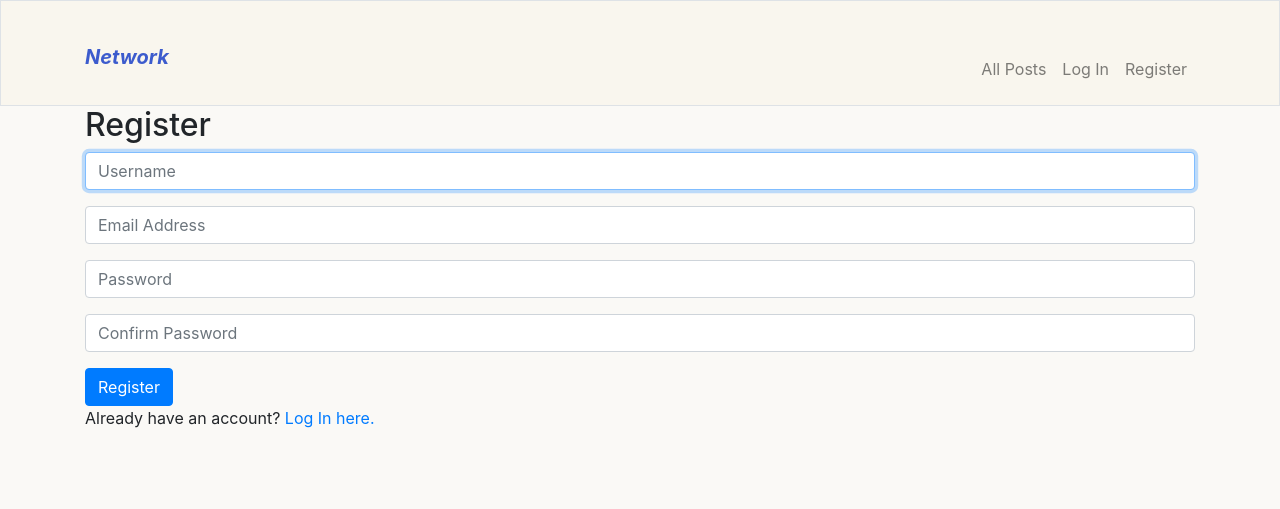
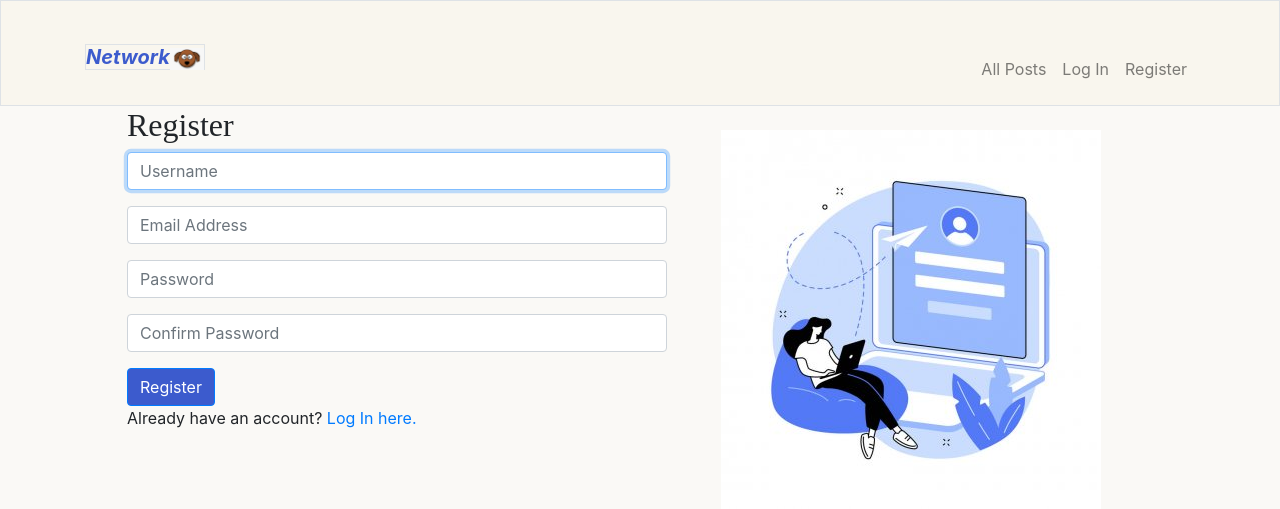
Before and after one commit to Gwali-1/Socialize-Network-, a Django app: page /register in a window 1280 px wide. Shown: the top 509 px of the page. Run offline with Django 3.2, Linux system fonts and the light colour scheme.

Commit message:
added images , added styles to login and register templates , fixed link of username to point to user profile, added styles to templstes that display post

```diff
--- a/network/static/network/styles.css
+++ b/network/static/network/styles.css
@@ -38,6 +38,10 @@ nav{
     color: rgb(60, 91, 205);
   }
 
+  .blue-bg-color-tone{
+    background-color:rgb(60, 91, 205); ;
+  }
+
   .hidden{
     display: none;
 }
@@ -61,6 +65,13 @@ textarea {
     outline: none;
 }
 
+.register{
+    border: none;
+    background-color:#ffffff;
+    resize: none;
+    outline: none;
+}
+
 .date{
     margin-top:-15px;
     font-size: 15px;
@@ -71,3 +82,36 @@ textarea {
 .post-content{
     font-size: 19px;
 }
+
+
+
+.nav-img{
+    height:22px;
+}
+
+.image-reg{
+    width: 40%;
+
+}
+
+
+
+
+@media only screen and (max-width: 600px) {
+    .form-register {
+      width: 100%;
+    }
+  }
+
+  @media only screen and (min-width: 600px) {
+    .form-register {
+      width: 50%;
+    }
+  }
+
+
+@media only screen and (min-width: 600px) {
+    .form-login {
+      width: 50%;
+    }
+  }
--- a/network/templates/network/layout.html
+++ b/network/templates/network/layout.html
@@ -25,7 +25,7 @@
                 <a href="/" class="navbar-brand  " >
                     {% comment %} <span class="p-3 display-4 text-light"><i class="bi bi-bag"></i></span> {% endcomment %}
                     <span class="fw-bold  align-center ">
-                        <i class=" "><strong class="blue-color-tone">Network</strong> </i>
+                        <i class="border "><strong class="blue-color-tone">Network</strong><img class="img-fluid nav-img" src="{% static 'network/images/dog4.png' %}" alt="image of a cute cartoon dog"></i>
                     </span>
                 </a>
                 <!-- toggle-button -->
--- a/network/templates/network/register.html
+++ b/network/templates/network/register.html
@@ -2,29 +2,44 @@
 
 {% block body %}
 
-    <h2>Register</h2>
+
 
     {% if message %}
         <div>{{ message }}</div>
     {% endif %}
 
-    <form action="{% url 'register' %}" method="post">
+    <div class="d-flex justify-content-around container">
+
+        <div class=" form-register ">
+            <h2 class="posts">Register</h2>
+            <form action="{% url 'register' %}" method="post" class="" >
                 {% csrf_token %}
-        <div class="form-group">
-            <input class="form-control" autofocus type="text" name="username" placeholder="Username">
+                <div class="  form-group">
+                    <input class="  form-control" autofocus type="text" name="username" placeholder="Username">
+                </div>
+                <div class="  form-group">
+                    <input class="    form-control" type="email" name="email" placeholder="Email Address">
                 </div>
                 <div class="form-group">
-            <input class="form-control" type="email" name="email" placeholder="Email Address">
+                    <input class=" form-control" type="password" name="password" placeholder="Password">
                 </div>
                 <div class="form-group">
-            <input class="form-control" type="password" name="password" placeholder="Password">
+                    <input class="   form-control" type="password" name="confirmation" placeholder="Confirm Password">
                 </div>
-        <div class="form-group">
-            <input class="form-control" type="password" name="confirmation" placeholder="Confirm Password">
-        </div>
-        <input class="btn btn-primary" type="submit" value="Register">
+                <input class="btn blue-bg-color-tone btn-primary" type="submit" value="Register">
             </form>
 
             Already have an account? <a href="{% url 'login' %}">Log In here.</a>
 
+        </div>
+
+        {% load static %}
+        <div class="   d-none d-lg-block image-reg mt-4">
+            <img  clas="img-fluid" src="{% static 'network/images/reg4.jpeg' %}" alt="image of a cute cartoon dog">
+        </div>
+
+
+    </div>
+
+
 {% endblock %}
--- a/network/views.py
+++ b/network/views.py
@@ -156,16 +156,16 @@ def following(request,page_num):
 @login_required
 def new_post(request):
     if request.method == "POST":
+        print("here")
         post = request.POST["content"]
         if post:
             try:
-                 new_post = Post.objects.create(content=post.strip(),user = request.user)
+                 new_post = Post.objects.create(content=post,user = request.user)
                  new_post.save()
-                 return HttpResponseRedirect(reverse("index",args=(1,)))
+                 return HttpResponseRedirect(reverse("index"))
             except Exception as e:
                 print(e)
                 return HttpResponse("could not add post: ",e)
-
         return render(request,"network/post.html",{
             "error":"enter valid post"
         })
@@ -259,14 +259,16 @@ def like_or_unlike(request):
                 post.likes = post.likes + 1
                 post.save()
                 return JsonResponse({
-                    "liked":True
+                    "liked":True,
+                    "new_post": post
                 })
 
             post.likes = post.likes  - 1
             post.save()
             return JsonResponse({
 
-                "liked":False
+                "liked":False,
+                "new_post": post
             })
         except Post.DoesNotExist:
             return HttpResponse("culd not find post")
```
Also changed, not shown: network/templates/network/all_post.html (+5 -5 lines), network/templates/network/login.html (+10 -4 lines), network/templates/network/post.html (+9 -4 lines), network/templates/network/profile.html (+4 -4 lines), db.sqlite3, network/static/network/images/dog1.png (added), network/static/network/images/dog3.png (added), network/static/network/images/dog4.png (added), network/static/network/images/reg3.jpeg (added), network/static/network/images/reg4.jpeg (added). Lines whose indentation alone changed are shown as unchanged.
